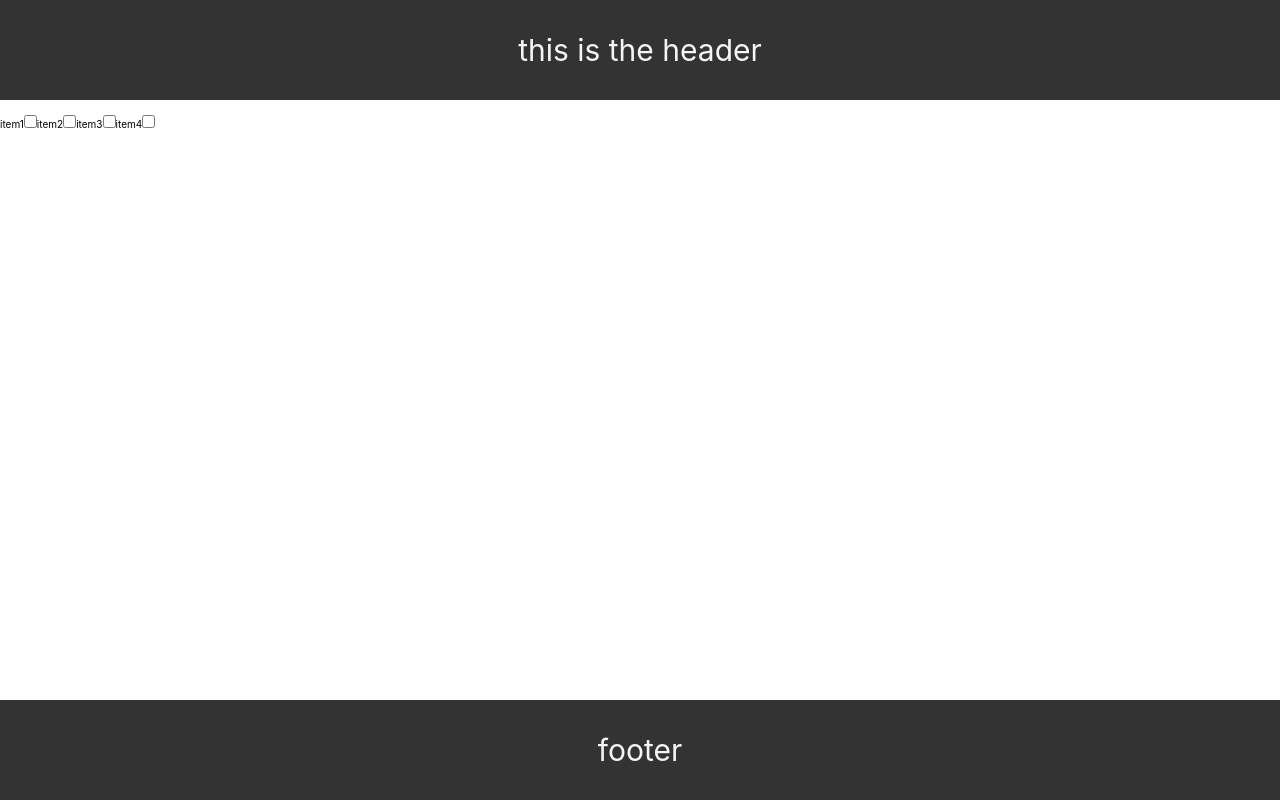
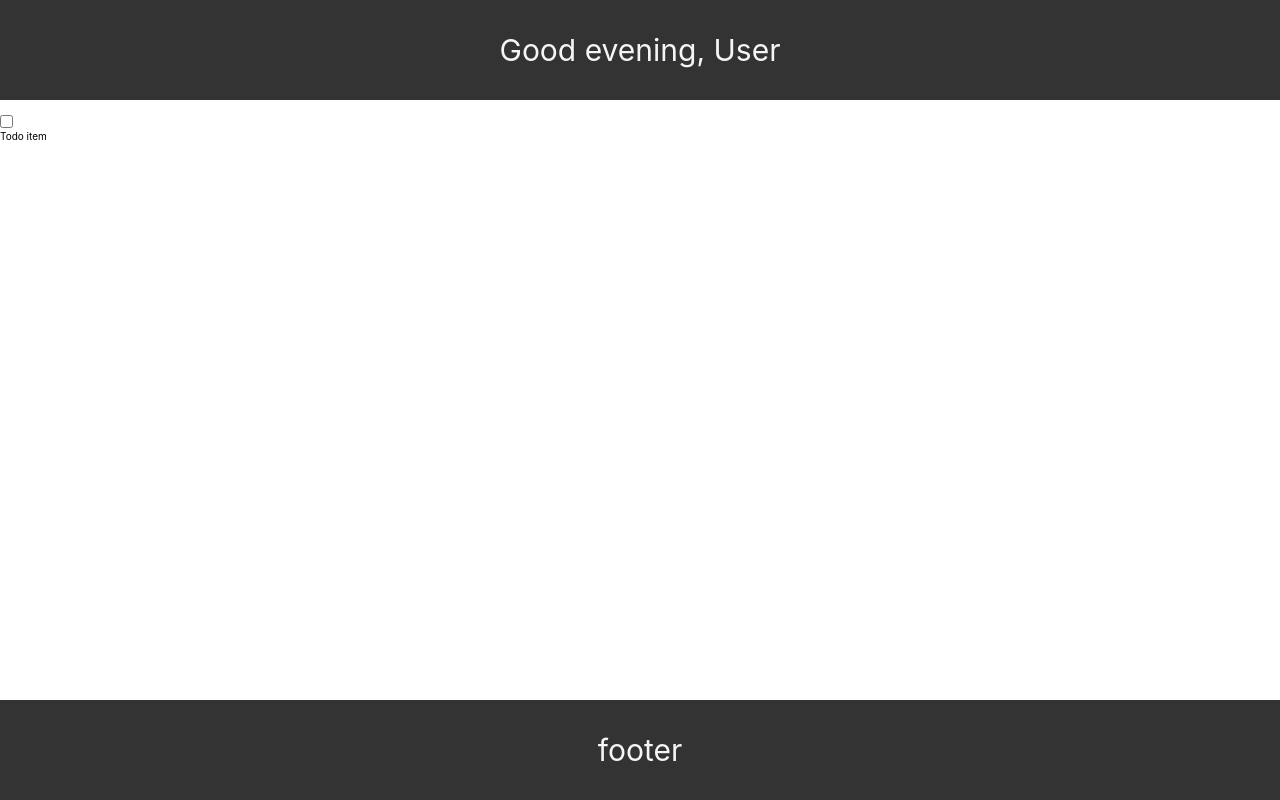
Before and after one commit to cbtsao47/react-meme-generator, a React (Create React App) app in the folder client/: page / in a window 1280 px wide. Built offline with nearby package versions, Linux system fonts and the light colour scheme.

Commit message:
add todo item component

```diff
--- a/client/src/components/Header.js
+++ b/client/src/components/Header.js
@@ -1,7 +1,17 @@
 import React from "react";
 
 function Header() {
-  return <header className="navbar">this is the header</header>;
+  const name = "User";
+  const hours = new Date().getHours();
+  let timeOfDay;
+  if (hours < 12) {
+    timeOfDay = "morning";
+  } else if (hours >= 12 && hours < 17) {
+    timeOfDay = "afternoon";
+  } else {
+    timeOfDay = "evening";
+  }
+  return <header className="navbar">{`Good ${timeOfDay}, ${name}`}</header>;
 }
 
 export default Header;
--- a/client/src/components/MainContent.js
+++ b/client/src/components/MainContent.js
@@ -1,16 +1,10 @@
 import React from "react";
+import TodoItem from "./TodoItem";
 
 function MainContent() {
   return (
     <main class="main-section">
-      <label htmlFor="item1">item1</label>
-      <input type="checkbox" name="todo" id="item1" />
-      <label htmlFor="item2">item2</label>
-      <input type="checkbox" name="todo" id="item2" />
-      <label htmlFor="item3">item3</label>
-      <input type="checkbox" name="todo" id="item3" />
-      <label htmlFor="item4">item4</label>
-      <input type="checkbox" name="todo" id="item4" />
+      <TodoItem />
     </main>
   );
 }
--- /dev/null
+++ b/client/src/components/TodoItem.js
@@ -0,0 +1,11 @@
+import React from "react";
+
+function TodoItem() {
+  return (
+    <>
+      <input type="checkbox" name="" id="" />
+      <p>Todo item</p>
+    </>
+  );
+}
+export default TodoItem;
```
